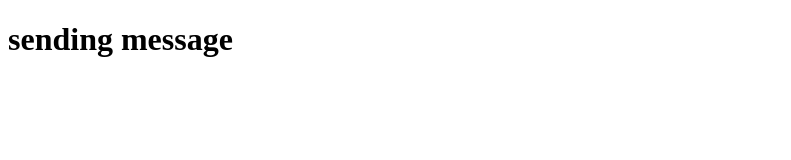
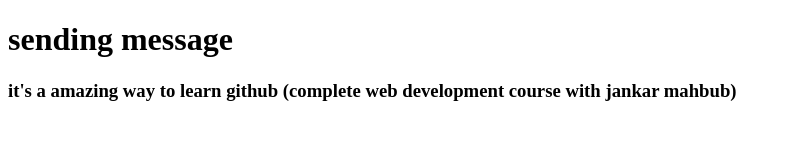
Before and after one commit to Shorif-khan/for-learn-github, a plain HTML site: page index.html in a window 1280 px wide. Shown: the whole page, without its empty margins (0-791 px from the left). Drawn offline with Linux system fonts and the light colour scheme.

Commit message:
added heade 3

```diff
--- a/index.html
+++ b/index.html
@@ -7,5 +7,6 @@
 </head>
 <body>
     <h1>sending message</h1>
+    <h3>it's a amazing way to learn github (complete web development course with jankar mahbub)</h3>
 </body>
 </html>
```
Also changed, not shown: 1 other file.
